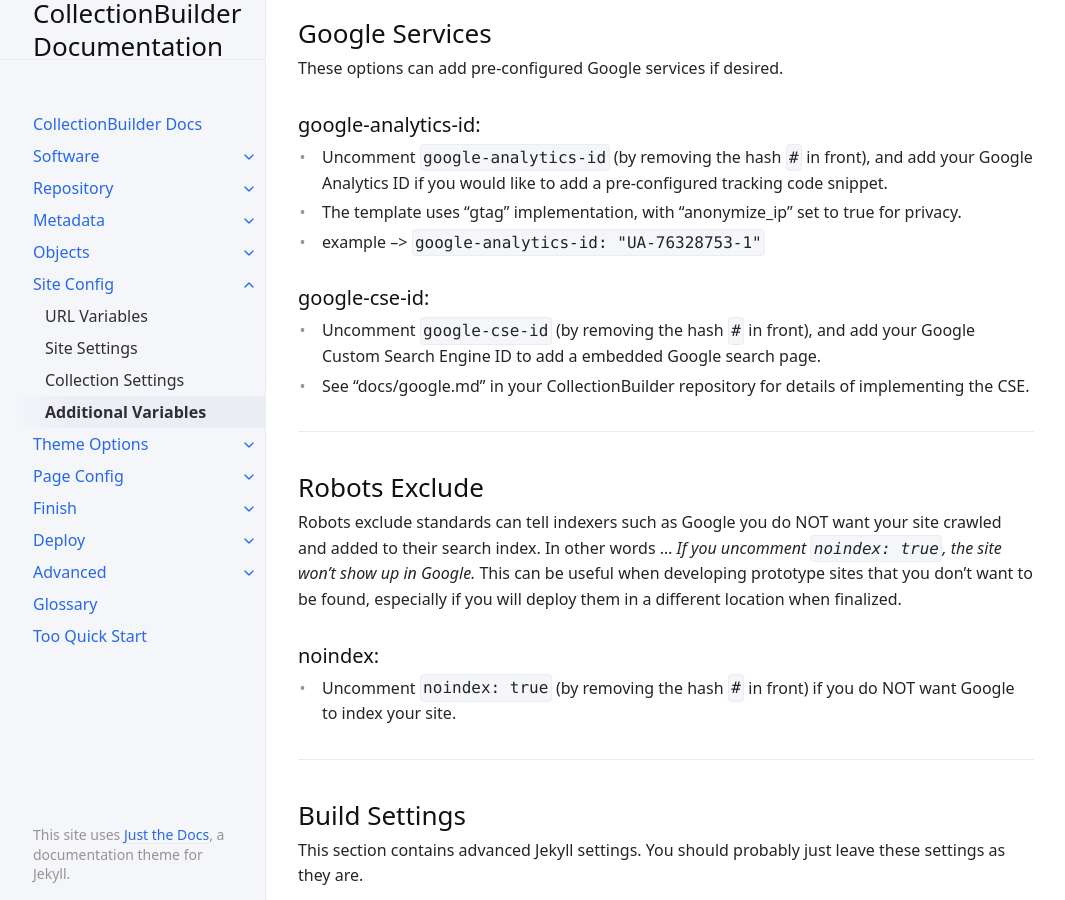
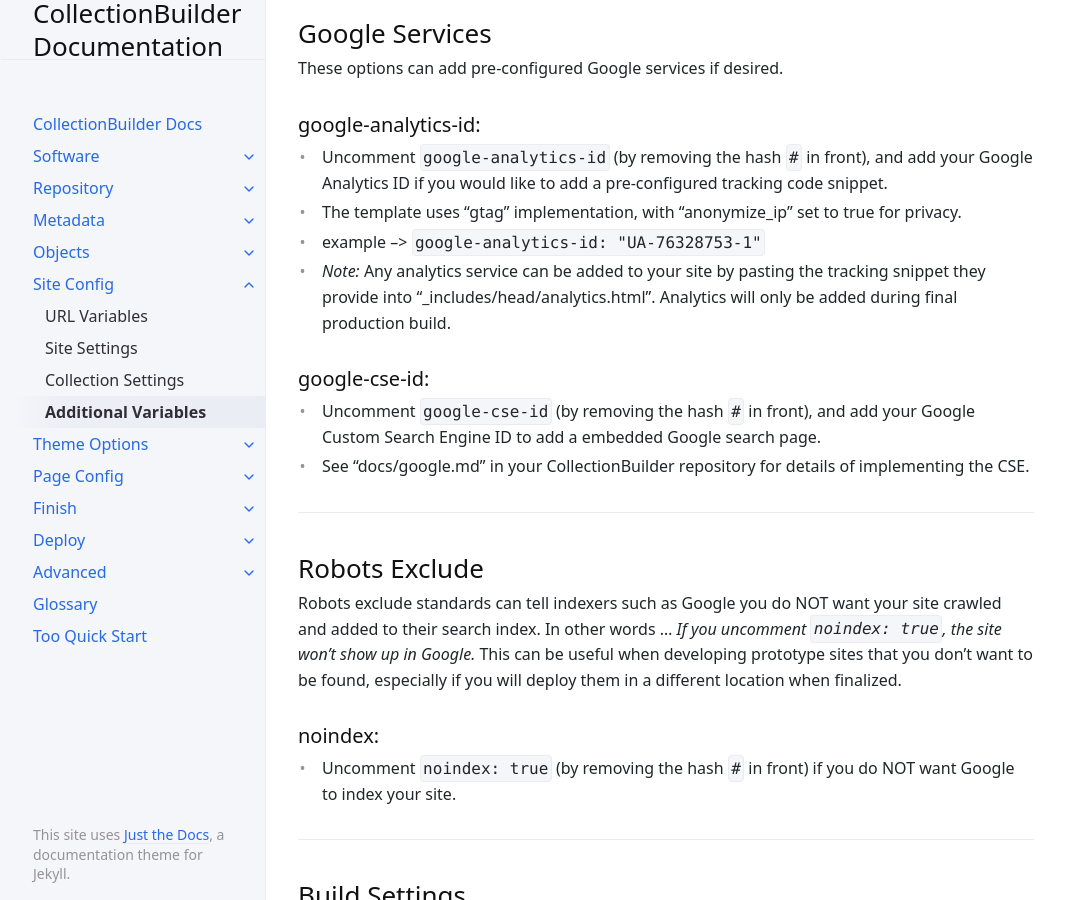
Before and after one commit to CollectionBuilder/cb-docs, a Jekyll site: the page built from docs/config/additional.md, in a window 1280 px wide and 900 px high, scrolled down 323 px. Shown: the whole window, without its empty margins (106-1171 px from the left). Built offline with Jekyll 4.4.1, drawn with Linux system fonts in a browser that asks for light colours.

Commit message:
analytics note

```diff
--- a/docs/config/additional.md
+++ b/docs/config/additional.md
@@ -21,6 +21,7 @@ These options can add pre-configured Google services if desired.
 - Uncomment `google-analytics-id` (by removing the hash `#` in front), and add your Google Analytics ID if you would like to add a pre-configured tracking code snippet.
 - The template uses "gtag" implementation, with "anonymize_ip" set to true for privacy.
 - example --> `google-analytics-id: "UA-76328753-1"`
+- *Note:* Any analytics service can be added to your site by pasting the tracking snippet they provide into "_includes/head/analytics.html". Analytics will only be added during final production build.
 
 ### google-cse-id:
 
```
